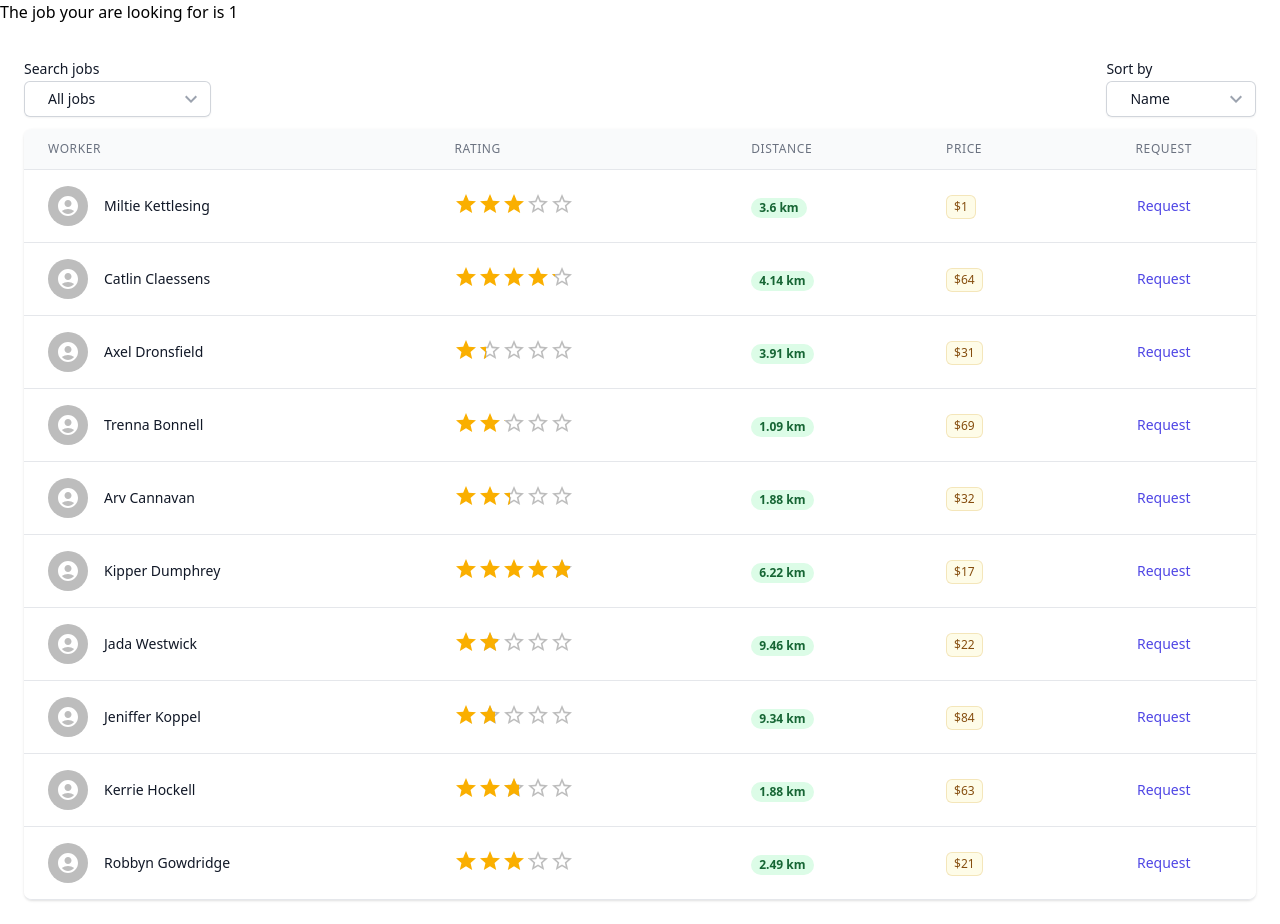
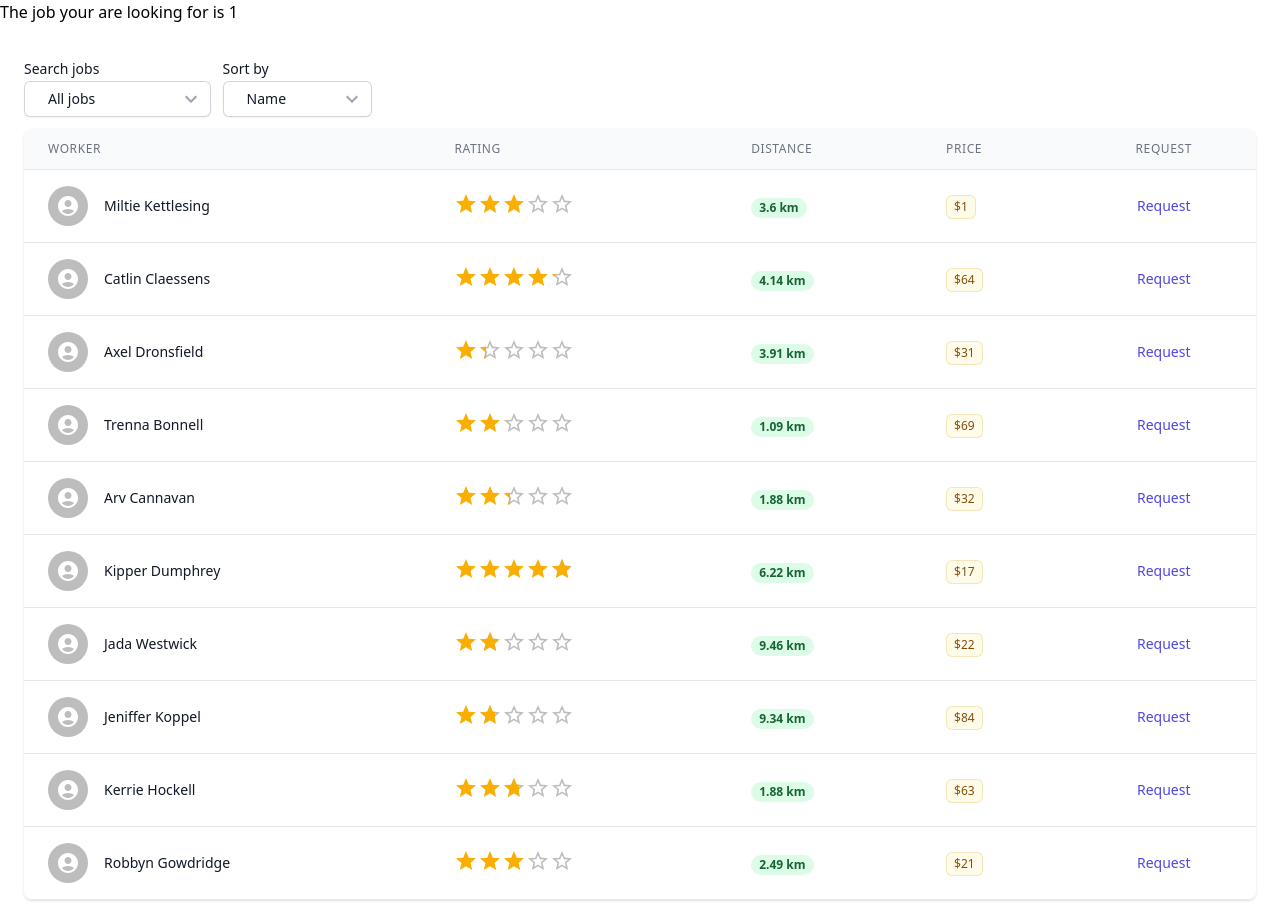
Before and after one commit to cristiandpt/DomesticApp_WebApp, a Next.js app in the folder web_client/domesticapp/: page /client/search/1 in a window 1280 px wide. Built offline with nearby package versions, Linux system fonts and the light colour scheme.

Commit message:
[FIX] Overlapping margin in sorter and searcher and flex direction fixed for desktop views

```diff
--- a/web_client/domesticapp/src/components/client/search/JobSearcher.jsx
+++ b/web_client/domesticapp/src/components/client/search/JobSearcher.jsx
@@ -13,7 +13,7 @@ const JobSearcher = ({ selectedJob, setSelectedJob, jobOptions }) => {
     <Listbox value={selectedJob} onChange={setSelectedJob}>
       {({ open }) => (
         <>
-          <div className="relative mt-2 md:mr-6">
+          <div className="relative mt-2 mr-3">
             <Listbox.Label className="inline text-sm font-medium leading-6 text-gray-900">
               Search jobs
             </Listbox.Label>
--- a/web_client/domesticapp/src/pages/client/search/[jobId].jsx
+++ b/web_client/domesticapp/src/pages/client/search/[jobId].jsx
@@ -184,7 +184,7 @@ const JobSearch = () => {
     <>
       <p> The job your are looking for is {query.jobId}</p>
       <main className="m-6">
-        <section className="mb-3 flex justify-between md:items-start">
+        <section className="mb-3 flex justify-between md:justify-start">
           <JobSearcher
             selectedJob={selectedJob}
             setSelectedJob={setSelectedJob}
```
